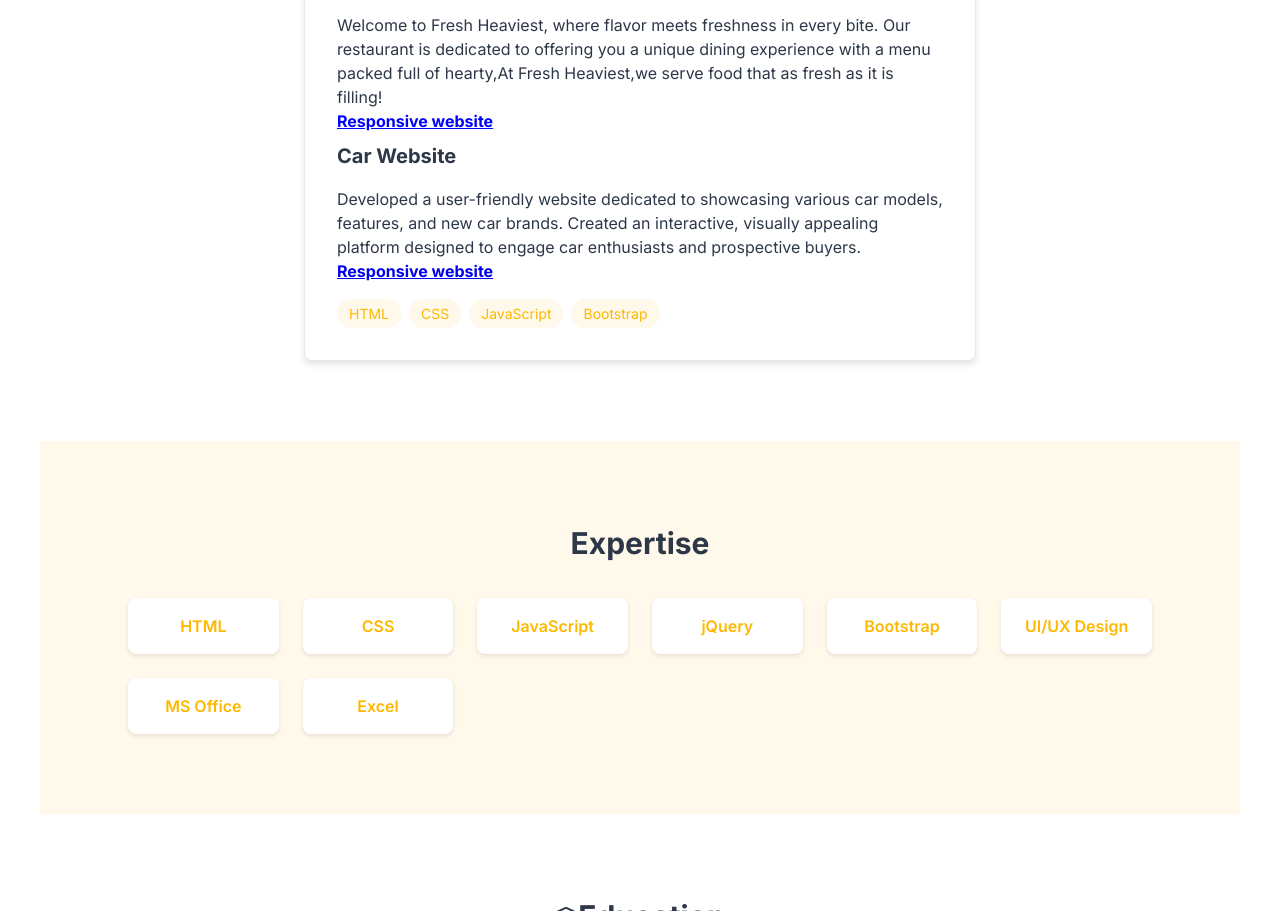
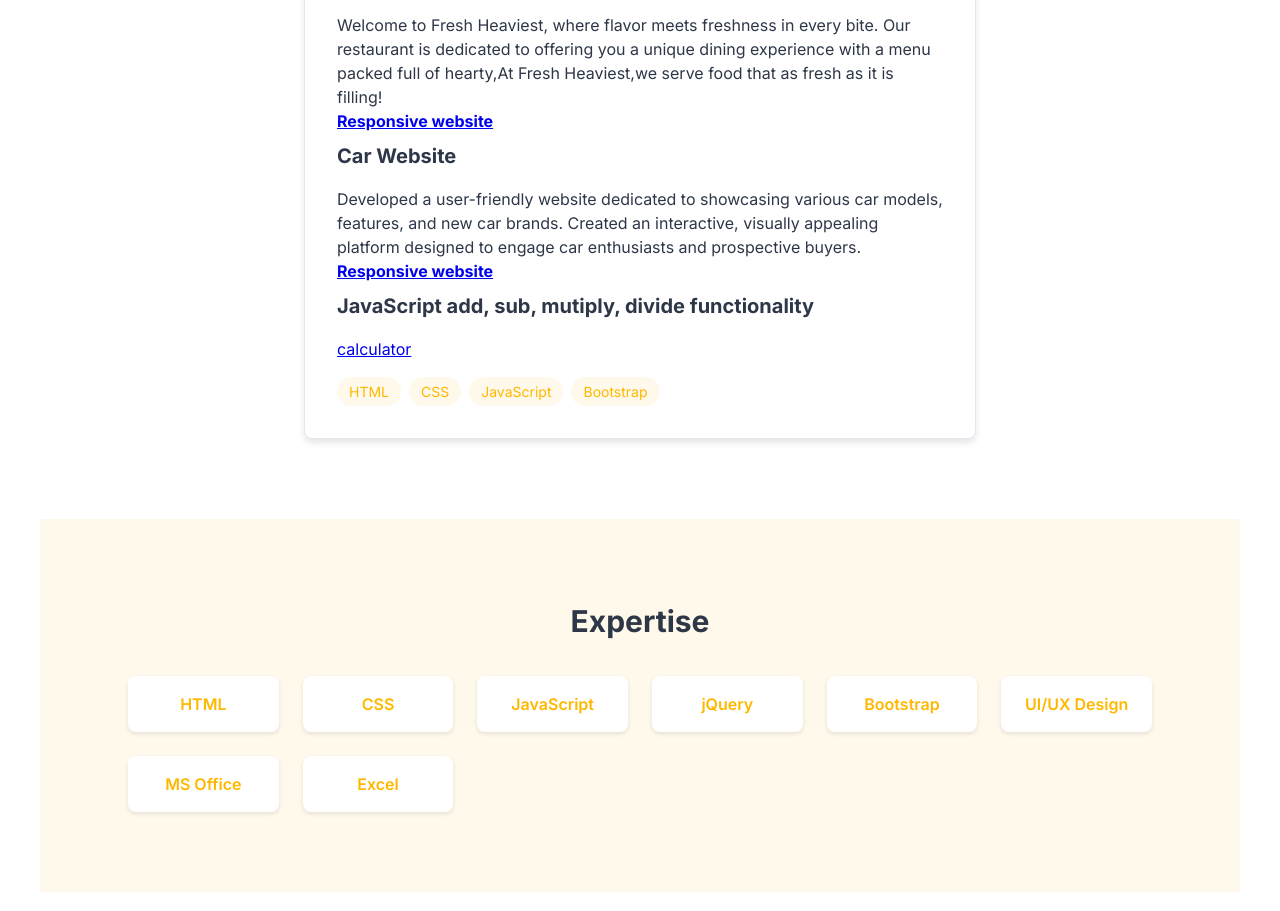
Before and after one commit to alizaGhanci/Alizay-potfolio, a plain HTML site: page index.html in a window 1280 px wide. Shown: the part 1206-2117 px from the top of the page. Drawn offline with nearby package versions, Linux system fonts and the light colour scheme.

Commit message:
Update index.html

```diff
--- a/index.html
+++ b/index.html
@@ -63,7 +63,7 @@
                 <p>Welcome to Fresh Heaviest, where flavor meets freshness in every bite.
                    Our restaurant is dedicated to offering you a unique dining experience with a menu
                    packed full of hearty,At Fresh Heaviest,we serve food that as fresh as it is filling!
-                    <h4><a href="https://alizaghanci.github.io/FreshHeaviest/" style="color: blue;">Responsive website</a></h4>
+                    <h4><a href="https://alizaghanci.github.io/FreshHeaviest/">Responsive website</a></h4>
                 </p>
 
                 <h3>Car Website</h3>
@@ -72,6 +72,9 @@
                    designed to engage car enthusiasts and prospective buyers.
                   <h4><a href="https://alizaghanci.github.io/Carvilla/">Responsive website</a></h4>
                 </p>
+
+                <h3>JavaScript add, sub, mutiply, divide functionality</h3>
+                <a href="calculator.html">calculator</a>
 
                 <div class="skills-tags">
                     <span>HTML</span>
```
